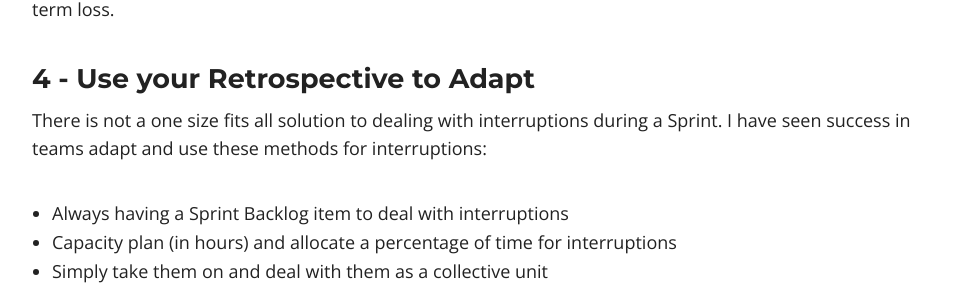
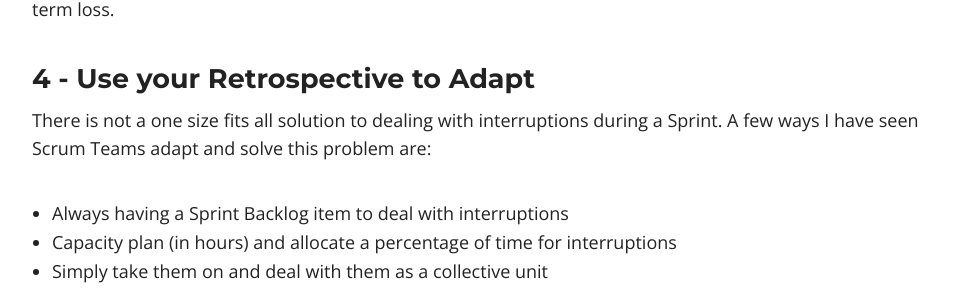
Before and after one commit to agiletodd/agiletodd.github.io, a Jekyll site: the page built from _posts/Scrum-framework/2016-07-27-Unplanned-Work-In-Scrum.md, in a window 1280 px wide and 900 px high, scrolled down 2109 px. Shown: the part 152-455 px from the top of the window, without its empty margins (158-1120 px from the left). Built offline with Jekyll 4.4.1, drawn with Linux system fonts in a browser that asks for light colours; nearby versions of some CDN libraries; comment, search, counter and statistics services are not loaded.

Commit message:
Post Update: Unplanned Work

```diff
--- a/_posts/Scrum-framework/2016-07-27-Unplanned-Work-In-Scrum.md
+++ b/_posts/Scrum-framework/2016-07-27-Unplanned-Work-In-Scrum.md
@@ -39,7 +39,7 @@ Is production fire fighting just something that you do and account for in every
 No matter what patterns and practices a Development Team has established the focus should be on a high quality, "potentially shippable" product Increment at the end of every Sprint. To establish transparency with the Product Owner on the effort it takes to create an Increment, a Development Team should have a definition of "done". Defining "done" will create a path to technical excellence and a common understanding of what it takes to have a high quality "done" Increment. Once established, there must be a common understanding that not obeying the definition of "done" is trading a short term gain for a long term loss.
 
 ### 4 - Use your Retrospective to Adapt
-There is not a one size fits all solution to dealing with interruptions during a Sprint. I have seen success in teams adapt and use these methods for interruptions:
+There is not a one size fits all solution to dealing with interruptions during a Sprint. A few ways I have seen Scrum Teams adapt and solve this problem are:
 
 + Always having a Sprint Backlog item to deal with interruptions
 + Capacity plan (in hours) and allocate a percentage of time for interruptions
```
